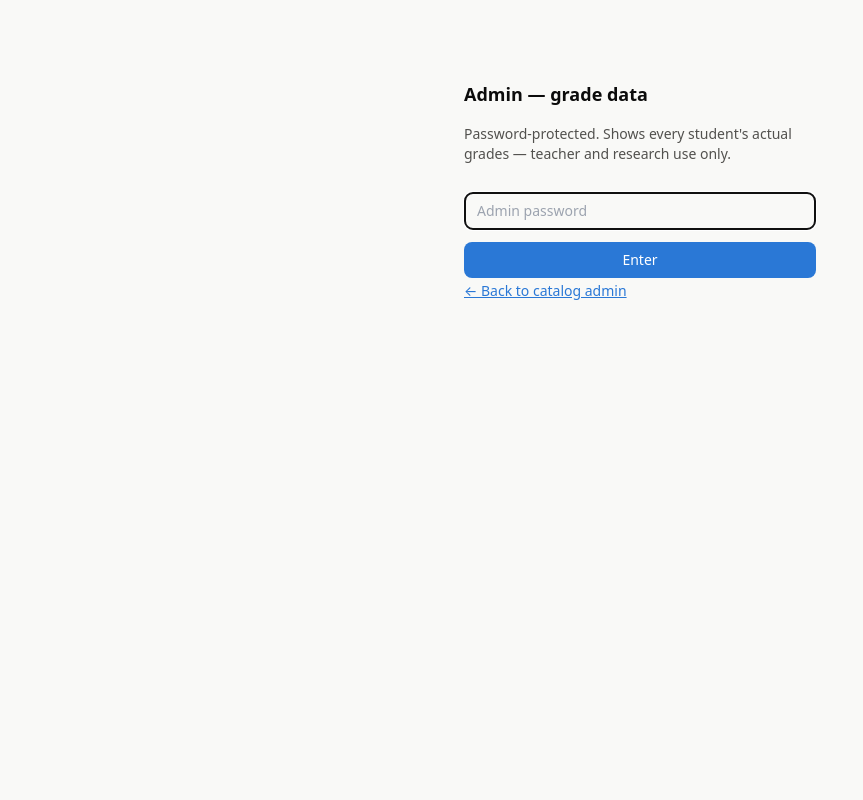
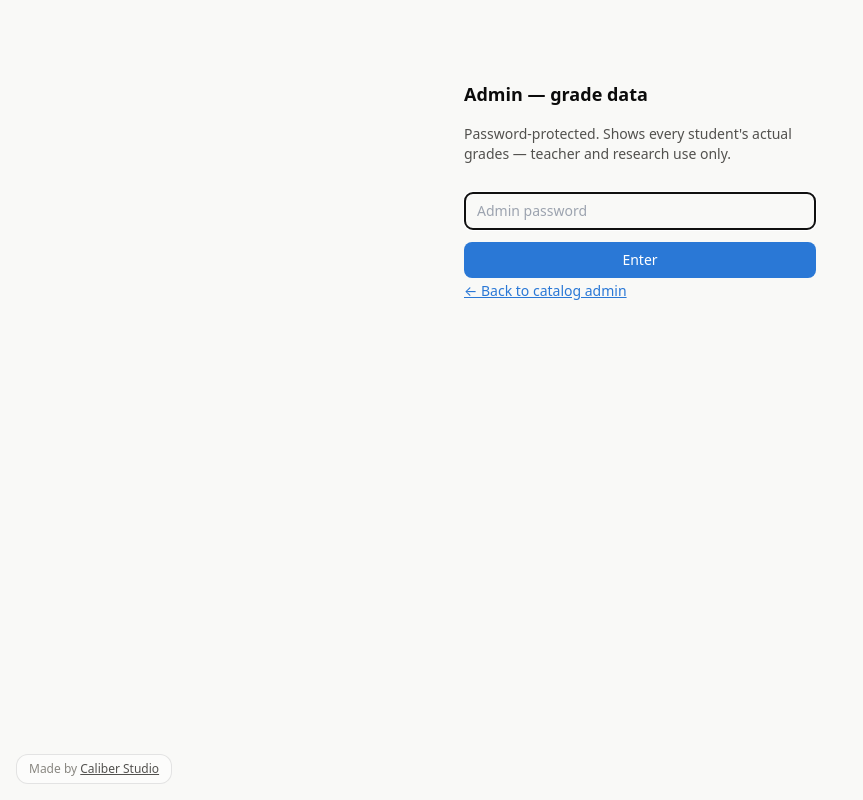
Before and after one commit to maxqiyanye-svg/commonwealthgpa, a Next.js app: page /admin/grades in a window 1280 px wide. Shown: the whole page, without its empty margins (0-863 px from the left). Built offline with nearby package versions, Linux system fonts and the light colour scheme.

Commit message:
Add 'Made by Caliber Studio' badge, bottom-left on every page

```diff
--- a/src/app/layout.tsx
+++ b/src/app/layout.tsx
@@ -1,5 +1,6 @@
 import type { Metadata } from "next";
 import "./globals.css";
+import MadeByBadge from "@/components/MadeByBadge";
 
 export const metadata: Metadata = {
   title: "Commonwealth GPA",
@@ -13,7 +14,10 @@ export default function RootLayout({
 }) {
   return (
     <html lang="en">
-      <body className="font-sans min-h-screen">{children}</body>
+      <body className="font-sans min-h-screen">
+        {children}
+        <MadeByBadge />
+      </body>
     </html>
   );
 }
--- /dev/null
+++ b/src/components/MadeByBadge.tsx
@@ -0,0 +1,18 @@
+// Small fixed "Made by Caliber Studio" credit, bottom-left on every page.
+// Lives in the root layout so it shows up everywhere without being added
+// to each page individually.
+export default function MadeByBadge() {
+  return (
+    <div className="fixed bottom-4 left-4 z-50 card px-3 py-1.5 text-xs text-ink-muted">
+      Made by{" "}
+      <a
+        href="https://builtbycaliber.vercel.app"
+        target="_blank"
+        rel="noopener noreferrer"
+        className="text-ink-secondary underline hover:text-accent"
+      >
+        Caliber Studio
+      </a>
+    </div>
+  );
+}
```
